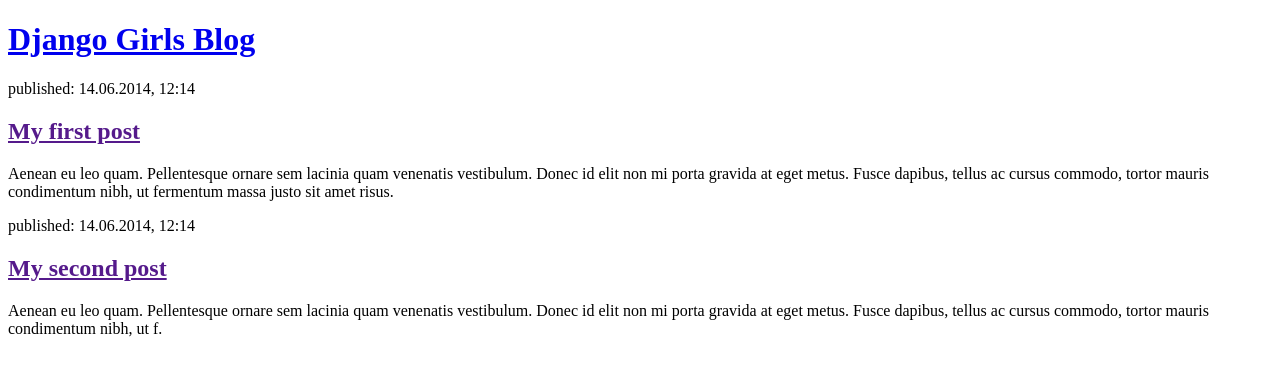
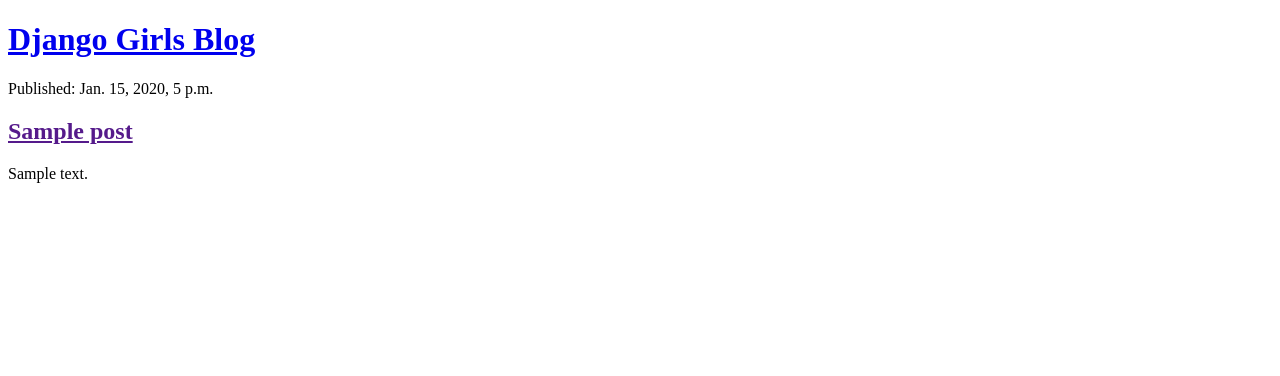
Before and after one commit to hoangdatngo/gci_project, a Django app: template blog/templates/blog/post_list.html in a window 1280 px wide. Shown: the top 376 px of the page. Run offline with Django 3.2, Linux system fonts and the light colour scheme; the template is opened without the code that fills it: values that come from a table or form of the project are taken from there, others are empty; tables that the repository leaves empty hold one stand-in row (values such as "Sample post").

Commit message:
Modified templates to display posts from database

```diff
--- a/blog/templates/blog/post_list.html
+++ b/blog/templates/blog/post_list.html
@@ -8,16 +8,12 @@
             <h1><a href="/">Django Girls Blog</a></h1>
         </div>
 
-        <div>
-            <p>published: 14.06.2014, 12:14</p>
-            <h2><a href="">My first post</a></h2>
-            <p>Aenean eu leo quam. Pellentesque ornare sem lacinia quam venenatis vestibulum. Donec id elit non mi porta gravida at eget metus. Fusce dapibus, tellus ac cursus commodo, tortor mauris condimentum nibh, ut fermentum massa justo sit amet risus.</p>
-        </div>
-
-        <div>
-            <p>published: 14.06.2014, 12:14</p>
-            <h2><a href="">My second post</a></h2>
-            <p>Aenean eu leo quam. Pellentesque ornare sem lacinia quam venenatis vestibulum. Donec id elit non mi porta gravida at eget metus. Fusce dapibus, tellus ac cursus commodo, tortor mauris condimentum nibh, ut f.</p>
-        </div>
+        {% for post in posts %}
+            <div>
+                <p>Published: {{ post.published_date }}</p>
+                <h2><a href="">{{ post.title }}</a></h2>
+                <p>{{ post.text|linebreaksbr }}</p>
+            </div>
+        {% endfor %}
     </body>
 </html>
--- a/blog/views.py
+++ b/blog/views.py
@@ -1,4 +1,7 @@
 from django.shortcuts import render
+from .models import Post
+from django.utils import timezone
 
 def post_list(request):
-    return render(request, 'blog/post_list.html', {})
+    posts = Post.objects.filter(published_date__lte=timezone.now()).order_by('published_date')
+    return render(request, 'blog/post_list.html', {'posts': posts})
--- a/dat_blog/settings.py
+++ b/dat_blog/settings.py
@@ -106,7 +106,7 @@ AUTH_PASSWORD_VALIDATORS = [
 
 LANGUAGE_CODE = 'en-us'
 
-TIME_ZONE = 'Asia/Saigon'
+TIME_ZONE = 'Asia/Bangkok'
 
 USE_I18N = True
 
```
